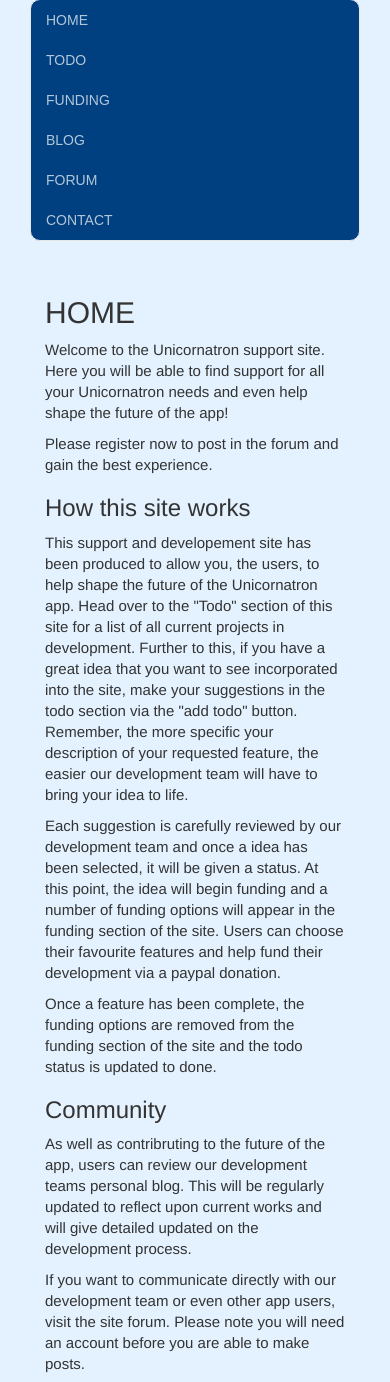
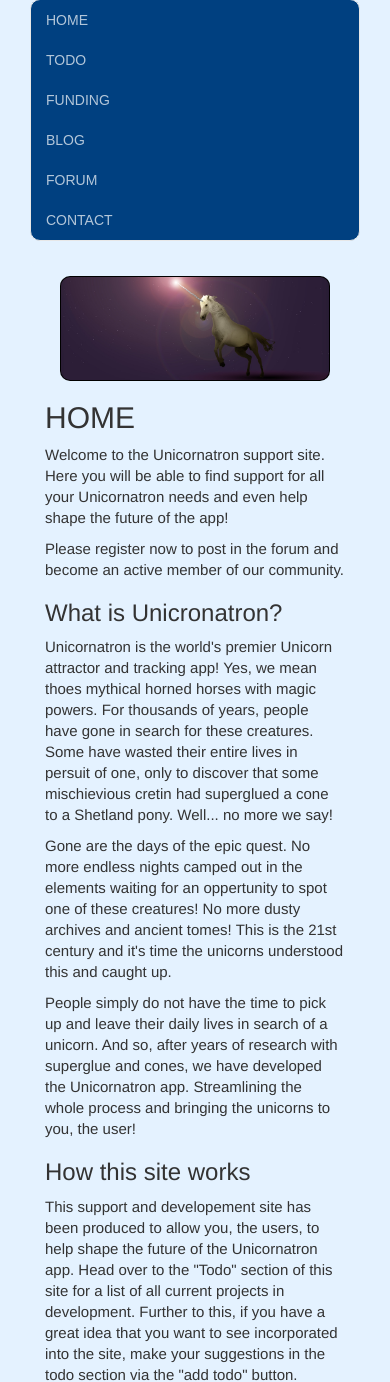
Before and after one commit to BDaviesGIT/Unicornatronsupport, a Django app: template templates/home.html in a window 390 px wide. Shown: the part 482-1864 px from the top of the page. Run offline with Django 3.2, Linux system fonts and the light colour scheme; the template is opened without the code that fills it, so the values that code supplies are empty; some libraries are stand-ins or nearby versions.

Commit message:
additional site content added

```diff
--- a/templates/details.html
+++ b/templates/details.html
@@ -5,6 +5,7 @@
 
 <a href="/todo" class="btn btn-danger"> Go Back </a>
   <br>
+
   <h1>{{todo.title}}</h1>
   <p>{{todo.description}}</p>
   <p>Status {{todo.status}}<p>
--- a/templates/forum/forum.html
+++ b/templates/forum/forum.html
@@ -2,7 +2,7 @@
 {% load thread_extras %}
 {% block content %}
     {% load bootstrap_tags %}
-    <P> Welcome to the Unicornatron Forums! This is a space for our community to discuss all things related to the unicornatron app. the fourms are divided into three sections: General chat for... you guessed it! General chat with other members of our community. Technical support and troubleshooting for support with issues. If your answer isn't already here then add a new post. Finally we have the App development section, containing all information for the development of our app, including community polls, so you can vote what features you want to see next.
+    <P> Welcome to the Unicornatron Forums! This is a space for our community to discuss all things related to the unicornatron app. The forums are divided into three sections: General chat for... you guessed it! General chat with other members of our community. Technical support and troubleshooting for support with issues. If your answer isn't already here then add a new post. Finally we have the App development section, containing all information for the development of our app, including community polls, so you can vote what features you want to see next.
     </P>
     <hr>
     {% for subject in subjects %}
--- a/templates/forum/threads.html
+++ b/templates/forum/threads.html
@@ -5,15 +5,18 @@
         <div class="jumbotron">
             <h2>{{ subject.name }}</h2>
         </div>
+        <hr>
         <div class="col-md-12">
             {% if user.is_authenticated %}
                 <p>
                     <a href="/forum" class="btn btn-danger"> Go Back </a>
                     <a href="{% url 'new_thread' subject.id %}" class="btn btn-primary">New Thread</a>
                 </p>
+                <hr>
             {% endif %}
             {% for thread in subject.threads.all %}
                 {% include "forum/thread_item.html" %}
+                <hr>
             {% endfor %}
         </div>
     </div>
--- a/templates/home.html
+++ b/templates/home.html
@@ -3,9 +3,25 @@
 {% block title %}Home{% endblock %}
 
 {% block content %}
+
+  <!--header image-->
+   <div class="container">
+    <div class="row">
+      <div class="col-sm-12">
+      <img src="../static/images/unicorn.jpg" class="center-block img-responsive" style='max-height:500px;' alt="Unicorn">
+    </div>
+  </div>
+ </div>
+
+
   <h2>Home</h2>
   <p> Welcome to the Unicornatron support site. Here you will be able to find support for all your Unicornatron needs and even help shape the future of the app!</p>
-  <p>Please register now to post in the forum and gain the best experience.</p>
+  <p>Please register now to post in the forum and become an active member of our community.</p>
+
+  <h3> What is Unicronatron? </h3>
+  <p> Unicornatron is the world's premier Unicorn attractor and tracking app! Yes, we mean thoes mythical horned horses with magic powers. For thousands of years, people have gone in search for these creatures. Some have wasted their entire lives in persuit of one, only to discover that some mischievious cretin had superglued a cone to a Shetland pony. Well... no more we say!</p>
+  <p> Gone are the days of the epic quest. No more endless nights camped out in the elements waiting for an oppertunity to spot one of these creatures! No more dusty archives and ancient tomes! This is the 21st century and it's time the unicorns understood this and caught up.</p>
+  <p> People simply do not have the time to pick up and leave their daily lives in search of a unicorn. And so, after years of research with superglue and cones, we have developed the Unicornatron app. Streamlining the whole process and bringing the unicorns to you, the user!
 
   <h3> How this site works </h3>
   <p> This support and developement site has been produced to allow you, the users, to help shape the future of the Unicornatron app. Head over to the "Todo" section of this site for a list of all current projects in development. Further to this, if you have a great idea that you want to see incorporated into the site, make your suggestions in the todo section via the "add todo" button. Remember, the more specific your description of your requested feature, the easier our development team will have to bring your idea to life.</p>
--- a/templates/products/products.html
+++ b/templates/products/products.html
@@ -1,5 +1,10 @@
 {% extends "base.html" %}
 {% block content %}
+
+  <h2>Funding</h2>
+  <p> The funding section of our support website allows users to donate to the feature of their choice currently in development. There are three funding options available for each feature, $10, $25 and $50.</p>
+  <p> Your money will be directly put to use to fund the development of your selected application feature. Once funding has been completed, payment options will be removed by our site admin team. </p>
+<hr>
 
     <table class="table table-striped">
         <thead>
--- a/templates/todo.html
+++ b/templates/todo.html
@@ -5,8 +5,9 @@
 {% block content %}
 
   <h2>Todo list</h2>
-  <p> This section of the website allows users to view works currently being carried out by our development team and provides a status of each current task, either todo (status 1) doing (status 2) or done (status 3).</p>
-  <p> Items without a status (status ) have been submitted by users and have not yet been accepted to enter production. A status will be applied to these once a item has been selected for inclusion into the app.
+  <p> Welcome to the "TODO" section of this website. Here you can view the features currently in development for the Unicornatron app and see the current development status of tasks. Either todo (status 1) doing (status 2) or done (status 3). </p>
+  <p> Items without a status (status ) have been submitted by users and have not yet been cleared for development. A status will be applied to these once a item has been selected for inclusion into the app.</p>
+  <p> Do you have an idea for a feature you would like to see added to the app? If so, simply click on "ADD TODO" and fill out our idea submission form. All submissions are reviewed by our development team and if accepted, will be updated with a status. Whats more, any additional notes from the dev team will be added to the item's description and will be updated throughout the development process.</p>
 <hr>
 
 <a href="/todo/add" class="btn btn-primary">Add Todo</a>
--- a/website/views.py
+++ b/website/views.py
@@ -6,7 +6,7 @@ from django.shortcuts import render, redirect
 from forms import SignUpForm
 
 def contact(request):
-    return render(request, 'website/basic.html',{'content':['If you would like to contact me, please email me.','fakeadmin@fake.com']})
+    return render(request, 'website/basic.html',{'content':['If you would like to contact our team directly, please email:','fakeadmin@fake.com', 'No Unicorns were harmed in the making of this website.']})
 
 
 def signup(request):
```
Also changed, not shown: blog/templates/blog/blog.html (+16 -0 lines), Planning/Book.jpg (added), Planning/unicorn.jpg (added), static/css/custom.css (line endings or trailing spaces), static/images/book.jpg (added), static/images/unicorn.jpg (added), 2 other files.
